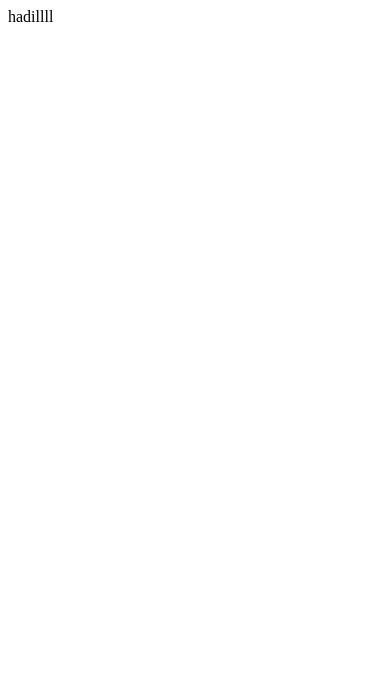
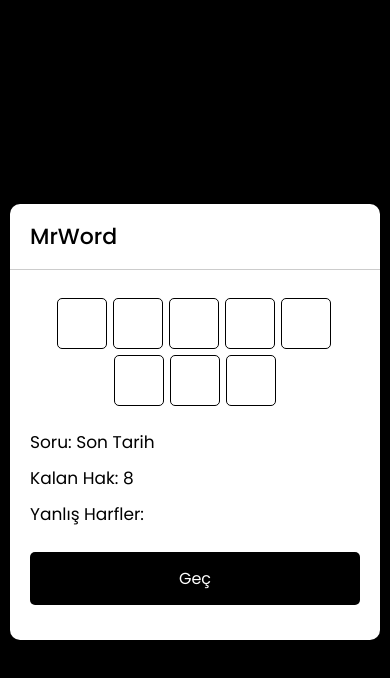
Before and after one commit to mrarikan01/mrarikan0.github.com, a plain HTML site: page index.html in a window 390 px wide. Drawn offline with Linux system fonts and the light colour scheme.

Commit message:
Update index.html

```diff
--- a/index.html
+++ b/index.html
@@ -1 +1,254 @@
-hadillll
+<!doctype html>
+<html lang="tr" dir="tr">
+ <head>
+  <meta charset="utf-8">
+  <title>MrWord Game</title>
+  <link rel="stylesheet" href="style.css">
+  <meta name="viewport" content="width=device-width, initial-scale=1.0">
+ <style type="text/css" id="dcoder_stylesheet">/* Import Google font - Poppins */
+@import url('https://fonts.googleapis.com/css2?family=Poppins:wght@400;500;600&display=swap');
+*{
+  margin: 0;
+  padding: 0;
+  box-sizing: border-box;
+  font-family: 'Poppins', sans-serif;
+}
+body{
+  display: flex;
+  padding: 0 10px;
+  min-height: 100vh;
+  align-items: center;
+  justify-content: center;
+  background: #000000;
+}
+.wrapper{
+  width: 430px;
+  background: #fff;
+  border-radius: 10px;
+  box-shadow: 0 10px 25px rgba(0,0,0,0.1);
+}
+.wrapper h1{
+  font-size: 25px;
+  font-weight: 500;
+  padding: 20px 25px;
+  border-bottom: 1px solid #ccc;
+}
+.wrapper .content{
+  margin: 25px 25px 35px;
+}
+.content .inputs{
+  display: flex;
+  flex-wrap: wrap;
+  justify-content: center;
+}
+.inputs input{
+  height: 57px;
+  width: 56px;
+  margin: 4px;
+  font-size: 24px;
+  font-weight: 500;
+  color: #Purple;
+  text-align: center;
+  border-radius: 5px;
+  background: none;
+  pointer-events: none;
+  text-transform: uppercase;
+  border: 1px solid #000000;
+}
+.typing-input {
+  opacity: 0;
+  z-index: -999;
+  position: absolute;
+  pointer-events: none;
+}
+.inputs input:first-child{
+  margin-left: 0px;
+}
+.content .details{
+  margin: 20px 0 25px;
+}
+.details p{
+  font-size: 19px;
+  margin-bottom: 10px;
+}
+.content .reset-btn{
+  width: 100%;
+  border: none;
+  cursor: pointer;
+  color: #fff;
+  outline: none;
+  padding: 15px 0;
+  font-size: 17px;
+  border-radius: 5px;
+  background: #000000;
+  transition: all 0.3s ease;
+}
+.content .reset-btn:hover{
+  background: #000000;
+}
+
+@media screen and (max-width: 460px) {
+  .wrapper {
+    width: 100%;
+  }
+  .wrapper h1{
+    font-size: 22px;
+    padding: 16px 20px;
+  }
+  .wrapper .content{
+    margin: 25px 20px 35px;
+  }
+  .inputs input{
+    height: 51px;
+    width: 50px;
+    margin: 3px;
+    font-size: 22px;
+  }
+  .details p{
+    font-size: 17px;
+  }
+  .content .reset-btn{
+    padding: 14px 0;
+    font-size: 16px;
+  }
+}</style></head>
+ <body>
+  <div class="wrapper">
+   <h1>MrWord</h1>
+   <div class="content">
+    <input type="text" class="typing-input" maxlength="1">
+    <div class="inputs"></div>
+    <div class="details">
+     <p class="hint">Soru: <span></span></p>
+     <p class="guess-left">Kalan Hak: <span></span></p>
+     <p class="wrong-letter">Yanlış Harfler: <span></span></p>
+    </div> <button class="reset-btn">Geç</button>
+   </div>
+  </div>
+  <script ></script>
+  <script ></script>
+
+<script type="text/javascript" id="dcoder_script">const wordList = [
+    {
+        word: "Friend",
+        hint: "Arkadaş"
+    },
+    {
+        word: "selfcentered",
+        hint: "Bencil"
+    },
+    {
+        word: "skate",
+        hint: "Paten Kaymak"
+    },
+    {
+        word: "Understanding",
+        hint: "Anlayışlı"
+    },
+    {
+        word: "unreliable",
+        hint: "güvenilmez"
+    },
+    {
+        word: "takeorder",
+        hint: "Şipariş Almak"
+    },
+    {
+        word: "same",
+        hint: "Aynı"
+    },
+    {
+        word: "prefer",
+        hint: "Tercih Etmek"
+    },
+    {
+        word: "pickup",
+        hint: "Almak"
+    },
+    {
+        word: "tell lie",
+        hint: "Yalan Söylemek"
+    },
+    {
+        word: "fashion",
+        hint: "Moda"
+    },
+    {
+        word: "deadline",
+        hint: "Son Tarih"
+    },
+    {
+        word: "casual",
+        hint: "Gündelik"
+    },
+    {
+        word: "reunion",
+        hint: "Anma Toplantısı"
+    },
+    {
+        word: "science fair",
+        hint: "Bilim Fuarı"
+    },
+]
+const inputs = document.querySelector(".inputs"),
+hintTag = document.querySelector(".hint span"),
+guessLeft = document.querySelector(".guess-left span"),
+wrongLetter = document.querySelector(".wrong-letter span"),
+resetBtn = document.querySelector(".reset-btn"),
+typingInput = document.querySelector(".typing-input");
+
+let word, maxGuesses, incorrectLetters = [], correctLetters = [];
+
+function randomWord() {
+    let ranItem = wordList[Math.floor(Math.random() * wordList.length)];
+    word = ranItem.word;
+    maxGuesses = word.length >= 5 ? 8 : 6;
+    correctLetters = []; incorrectLetters = [];
+    hintTag.innerText = ranItem.hint;
+    guessLeft.innerText = maxGuesses;
+    wrongLetter.innerText = incorrectLetters;
+
+    let html = "";
+    for (let i = 0; i < word.length; i++) {
+        html += `<input type="text" disabled>`;
+        inputs.innerHTML = html;
+    }
+}
+randomWord();
+
+function initGame(e) {
+    let key = e.target.value.toLowerCase();
+    if(key.match(/^[A-Za-z]+$/) && !incorrectLetters.includes(` ${key}`) && !correctLetters.includes(key)) {
+        if(word.includes(key)) {
+            for (let i = 0; i < word.length; i++) {
+                if(word[i] == key) {
+                    correctLetters += key;
+                    inputs.querySelectorAll("input")[i].value = key;
+                }
+            }
+        } else {
+            maxGuesses--;
+            incorrectLetters.push(` ${key}`);
+        }
+        guessLeft.innerText = maxGuesses;
+        wrongLetter.innerText = incorrectLetters;
+    }
+    typingInput.value = "";
+
+    setTimeout(() => {
+        if(correctLetters.length === word.length) {
+            alert(`İŞTE BU! DOĞRU KELİME=${word.toUpperCase()}`);
+            return randomWord();
+        } else if(maxGuesses < 1) {
+            alert("Hakkın Bitti Yeniden Başla ▫️");
+            for(let i = 0; i < word.length; i++) {
+                inputs.querySelectorAll("input")[i].value = word[i];
+            }
+        }
+    }, 100);
+}
+
+resetBtn.addEventListener("click", randomWord);
+typingInput.addEventListener("input", initGame);
+inputs.addEventListener("click", () => typingInput.focus());
+document.addEventListener("keydown", () => typingInput.focus());</script></body></html>
```
